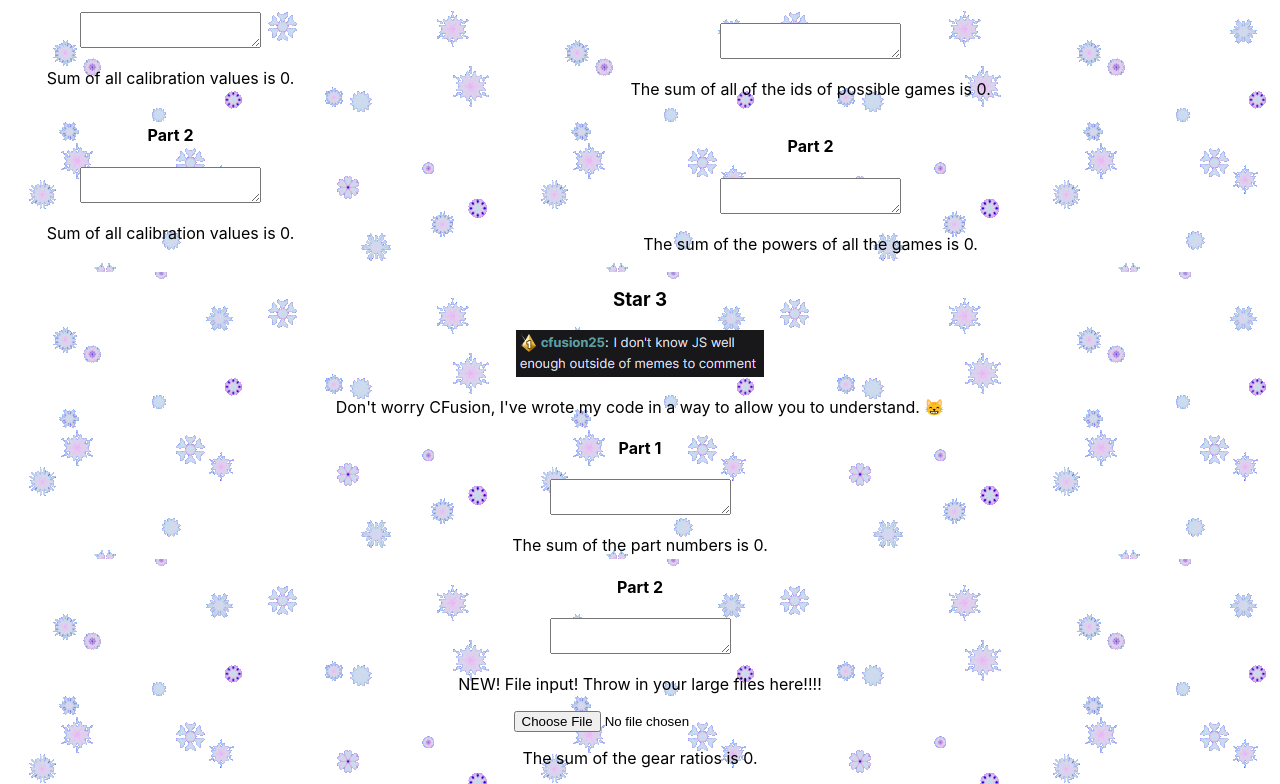
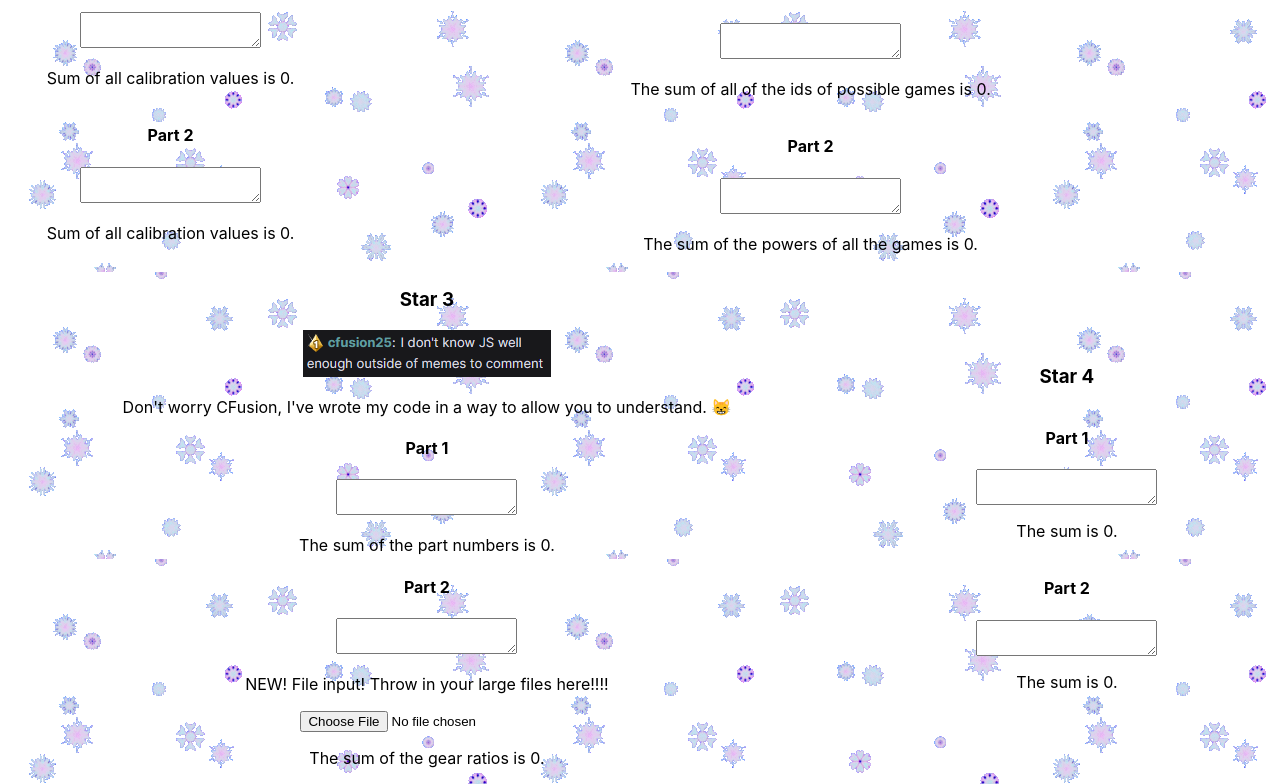
Before and after one commit to jacksonzck/jazck_advent_of_code_2023, a React (Create React App) app: page / in a window 1280 px wide. Shown: the part 302-1086 px from the top of the page. Built offline with nearby package versions, Linux system fonts and the light colour scheme.

Commit message:
Part 1 Done

```diff
--- a/src/App.js
+++ b/src/App.js
@@ -2,6 +2,7 @@ import './App.css';
 import Day1 from './Day1/Day1';
 import Day2 from './Day2/Day2';
 import Day3 from './Day3/Day3';
+import Day4 from './Day4/Day4';
 import neco from './neco_arc.png'
 import love_live from './idkineverwatchedit.gif'
 import knives from './knives.webp'
@@ -41,7 +42,10 @@ function App() {
         <Day1 />
         <Day2 />
       </div>
+      <div className="row-flexer">
       <Day3 />
+      <Day4 />
+      </div>
     </div>
   );
 }
--- /dev/null
+++ b/src/Day4/Day4.js
@@ -0,0 +1,45 @@
+import './Day4.css'
+import { useState } from 'react'
+export default function Day4() {
+    let [part1Sum, setpart1Sum] = useState(0)
+    let [part2Sum, setpart2Sum] = useState(0)
+
+    function part1(content) {
+        let points = 0
+        for (const element of content.split('\n')) {
+            //console.log(element)
+            const matched = element.match(/Card +[0-9]*: (.*)\|(.*)/)
+            if(matched === null) continue;
+            let wins = 0
+            //console.log(matched[1].match(/[0-9]+ /g).slice(1))
+            for (const winner of matched[1].match(/[0-9]+ /g)) {
+                //console.log(winner)
+                for (const ourNum of matched[2].match(/ [0-9]+/g)) {
+                    //console.log(ourNum)
+                    //console.log(winner)
+                    if(Number(ourNum) === Number(winner)) {
+                        wins++;
+                        console.log(ourNum + "   " + winner)
+                    }
+                }
+            }
+            console.log("Wins is " + wins)
+            if(wins !== 0) points += Math.pow(2, wins - 1)
+        }
+        setpart1Sum(points)
+    }
+
+    function part2(content) {
+        setpart2Sum(1)
+    }
+
+    return <div className='column-flexer'>
+        <h3>Star 4</h3>
+        <h4>Part 1</h4>
+        <textarea onChange={(e) => part1(e.target.value)}/>
+        <p>The sum is {part1Sum}.</p>
+        <h4>Part 2</h4>
+        <textarea onChange={(e) => part2(e.target.value)}/>
+        <p>The sum is {part2Sum}.</p>
+    </div>
+}
```
Also changed, not shown: src/DayTemplate/DayTemplate.js (added, +24 -0 lines), src/Day4/Day4.css (added), src/DayTemplate/DayTemplate.css (added).
